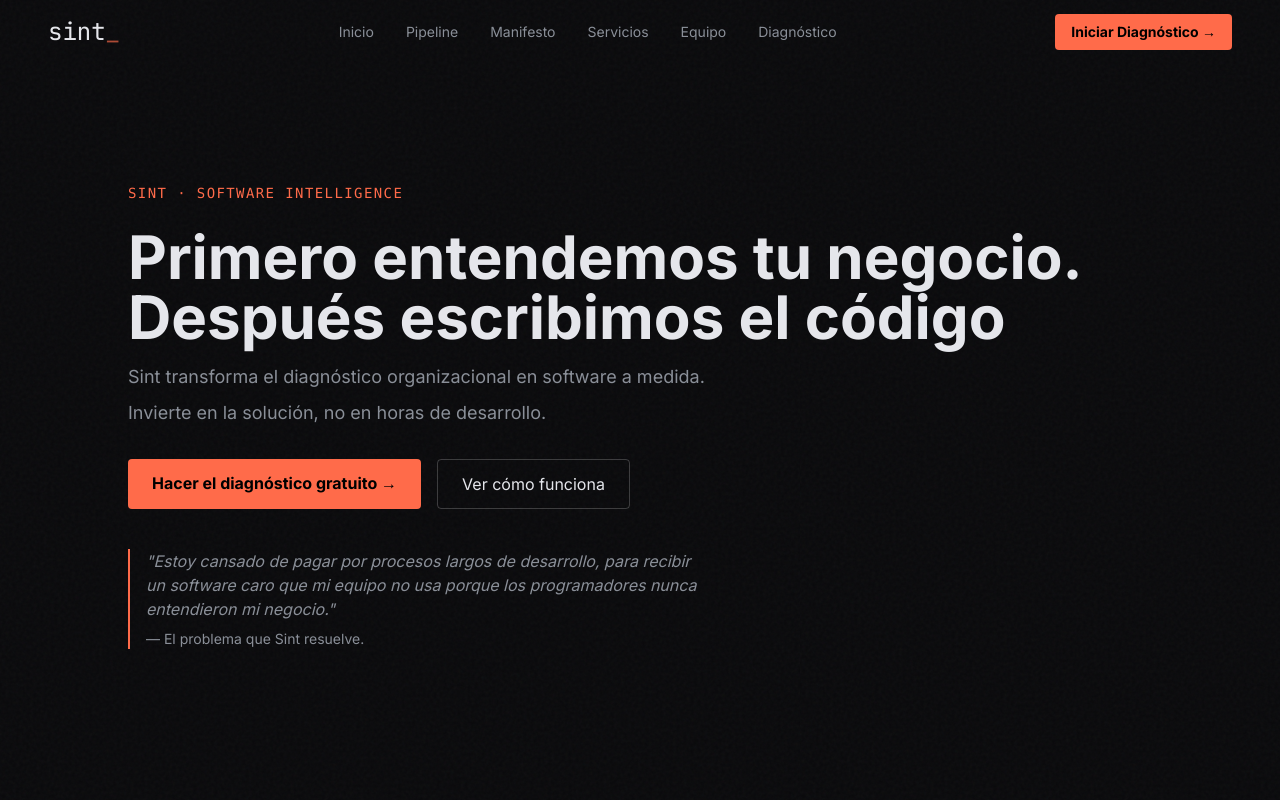
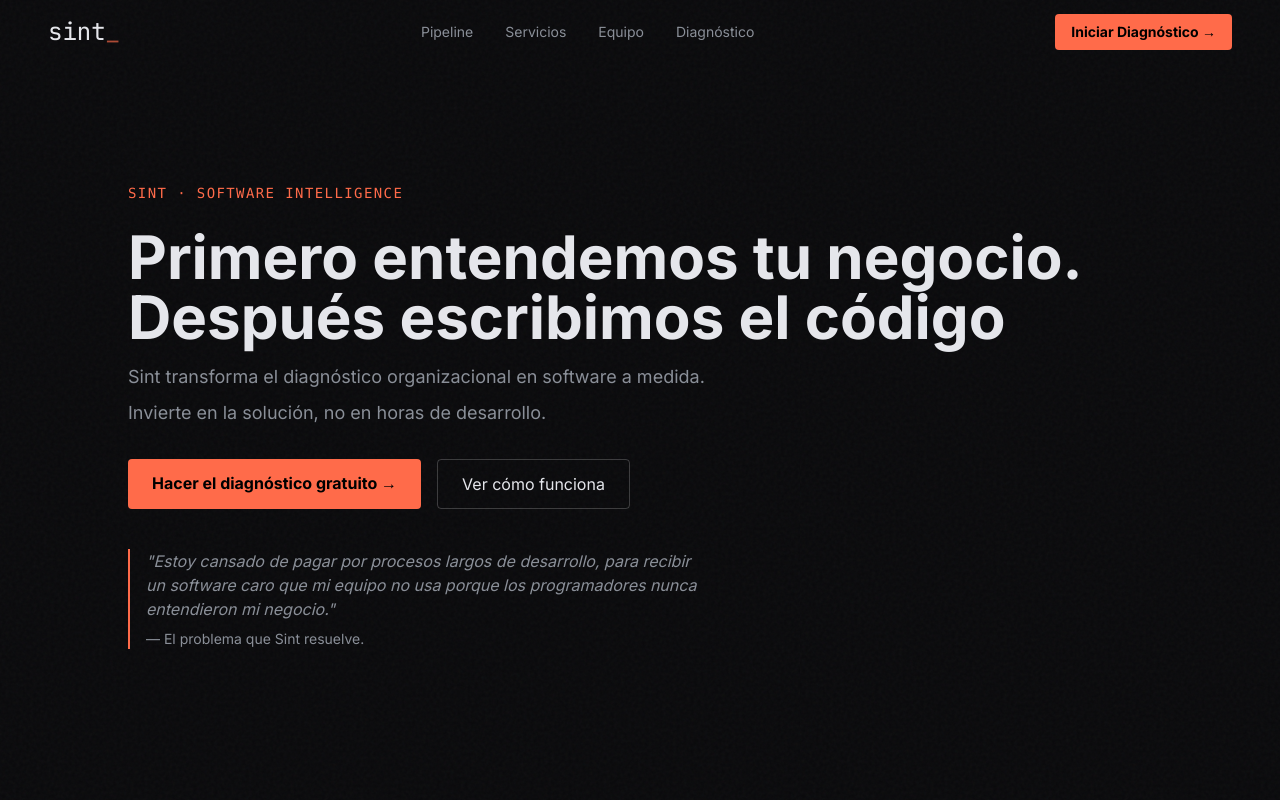
Before and after one commit to JoseSebaLM/SINT, a Next.js app: page / in a window 1280 px wide. Shown: the top 800 px of the page. Built offline with nearby package versions, Linux system fonts and the light colour scheme.

Commit message:
refactor: simplificar navegacion a 4 items (Pipeline, Servicios, Equipo, Diagnostico) - logo funciona como anchor al inicio

```diff
--- a/app/sections/Footer.tsx
+++ b/app/sections/Footer.tsx
@@ -27,22 +27,10 @@ export default function Footer(): JSX.Element {
           {/* Columna central: Navegación */}
           <nav className="flex flex-col gap-3">
             <button
-              onClick={() => scrollTo("#inicio")}
-              className="text-[#8A8F98] hover:text-[#E5E6EB] transition-colors text-sm text-left"
-            >
-              Inicio
-            </button>
-            <button
               onClick={() => scrollTo("#pipeline")}
               className="text-[#8A8F98] hover:text-[#E5E6EB] transition-colors text-sm text-left"
             >
               Pipeline
-            </button>
-            <button
-              onClick={() => scrollTo("#manifesto")}
-              className="text-[#8A8F98] hover:text-[#E5E6EB] transition-colors text-sm text-left"
-            >
-              Manifesto
             </button>
             <button
               onClick={() => scrollTo("#servicios")}
--- a/app/sections/Navbar.tsx
+++ b/app/sections/Navbar.tsx
@@ -19,9 +19,7 @@ export default function Navbar() {
   }, []);
 
   const navLinks = [
-    { label: "Inicio", href: "#inicio" },
     { label: "Pipeline", href: "#pipeline" },
-    { label: "Manifesto", href: "#manifesto" },
     { label: "Servicios", href: "#servicios" },
     { label: "Equipo", href: "#equipo" },
   ];
```
